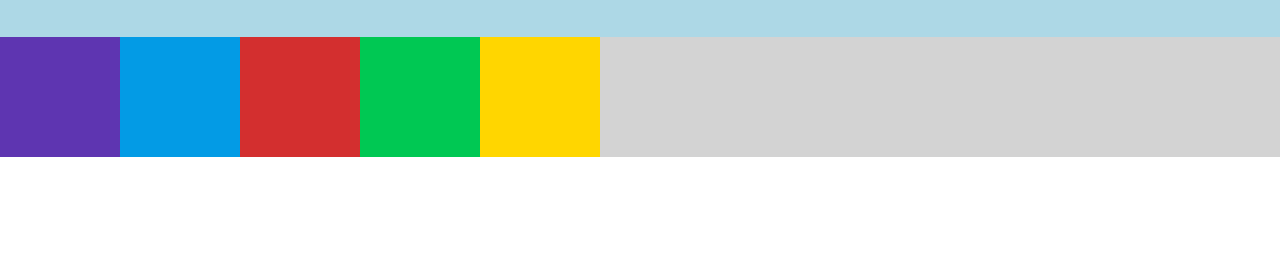
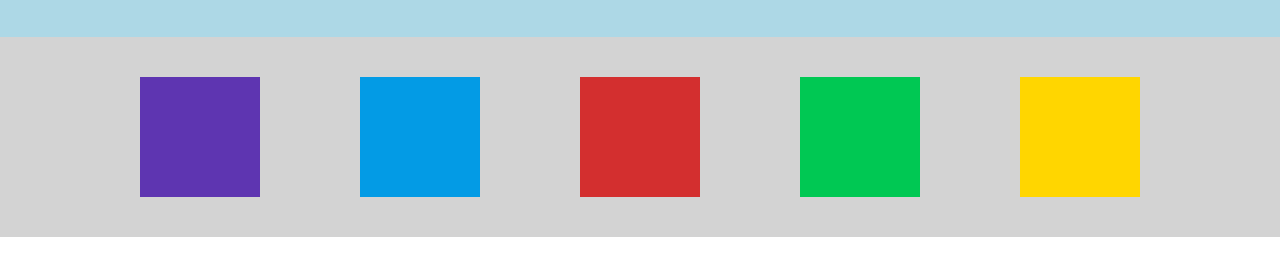
Before and after one commit to seamjam/GrabbR, a plain HTML site: page index.html in a window 1280 px wide. Shown: the part 181-456 px from the top of the page. Drawn offline with Linux system fonts and the light colour scheme.

Commit message:
Space boxes

```diff
--- a/style.css
+++ b/style.css
@@ -31,3 +31,9 @@
 body {
     margin: 0;
 }
+
+#boxes {
+    justify-content: space-evenly;
+    width: 100%;
+    margin: 5vmin;
+}
```
